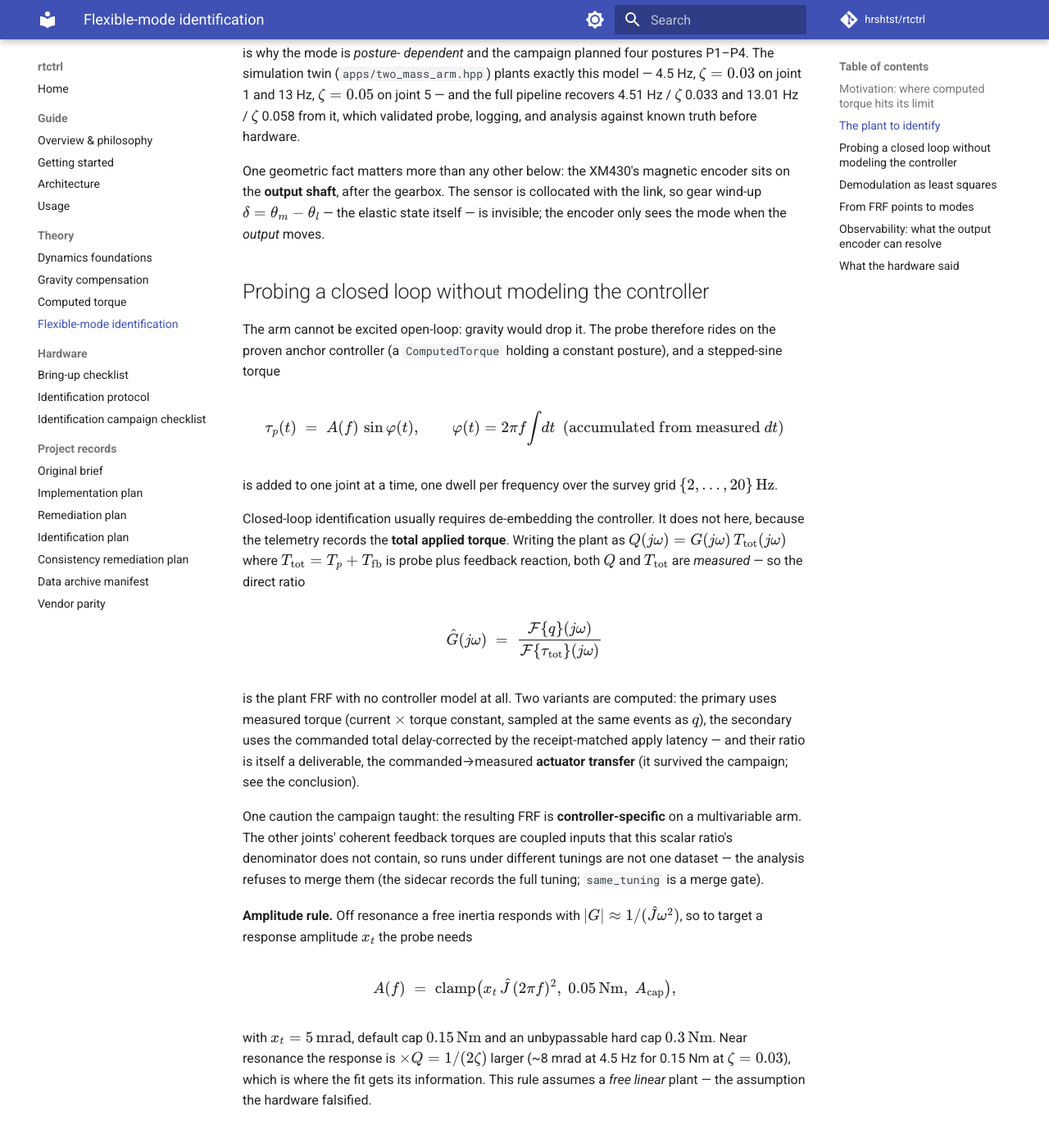
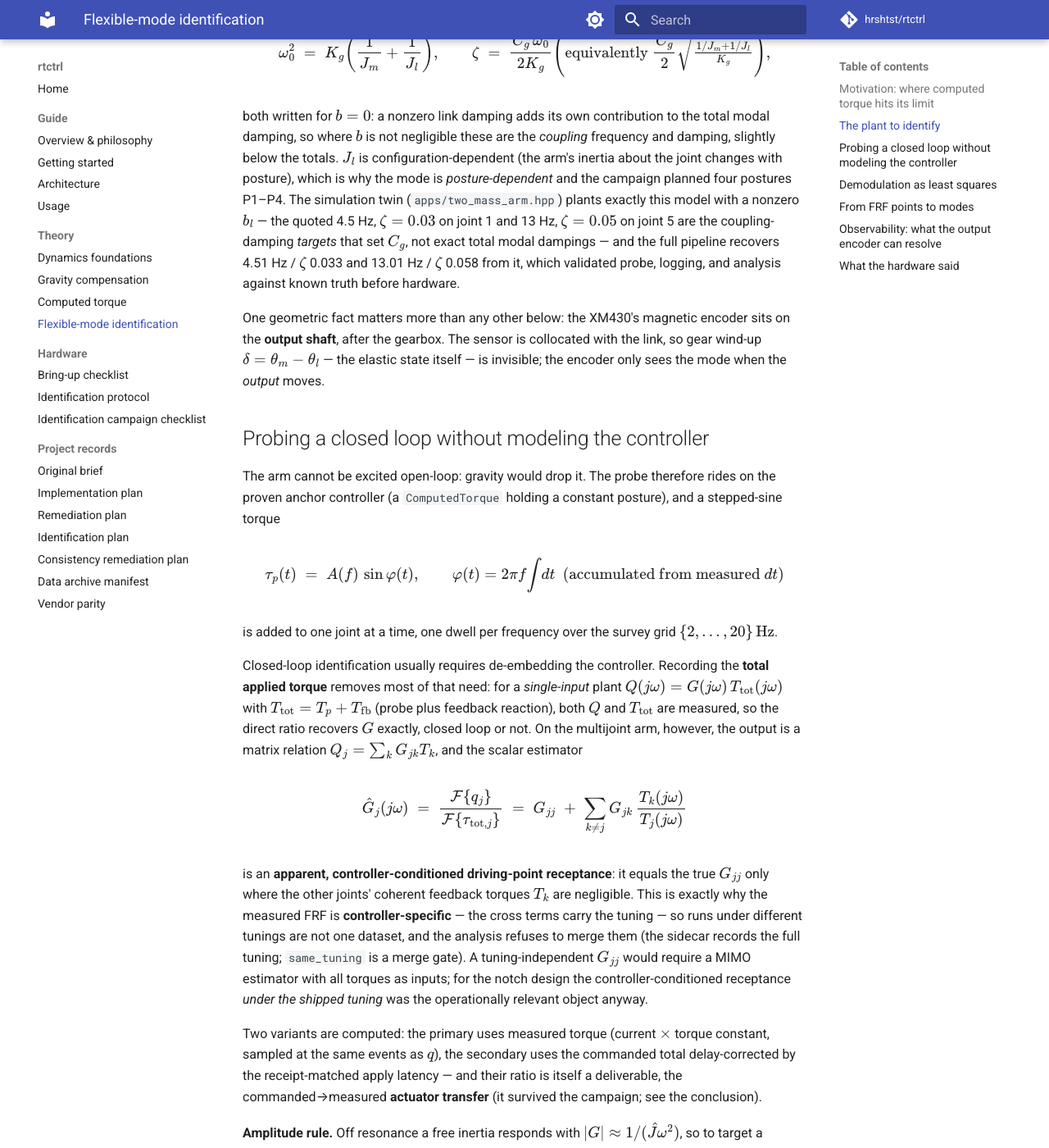
Before and after one commit to hrshtst/rtctrl, an MkDocs documentation site: the page built from docs/theory/identification.md, in a window 1280 px wide and 1400 px high, scrolled down 1575 px. Shown: the whole window at 82% size. Built offline with MkDocs 1.6.1 and Material for MkDocs 9.7.7, drawn with Linux system fonts in a browser that asks for light colours; comment, search, counter and statistics services are not loaded; some of the changed text lies outside the part shown.

Commit message:
docs(theory): correct four inaccuracies and two overclaims in the chapter
Review findings on the identification theory chapter:

- The 10.6 ms actuator-transfer phase slope is measured AFTER the
  command is corrected by the receipt-matched ~9.9 ms apply delay, so
  it is an ADDITIONAL report-side/effective delay, not a confirmation
  of the same one; the raw command-to-measured lag is ~two cycles
  (~20 ms, -147 deg at 20 Hz uncorrected). Fixed in the chapter and
  in the plan's addendum and Closure, which carried the same
  double-count.

- The scalar direct ratio is now derived honestly as an apparent,
  controller-conditioned driving-point receptance (Q_j = sum_k G_jk
  T_k; the cross terms carry the tuning), equal to G_jj only where
  cross-inputs are negligible — which is the precise reason for the
  tuning merge guard, resolving the contradiction with the earlier
  "is the plant FRF" claim.

- The SDOF intervals are renamed heuristic residual-profile
  uncertainty bands (no calibrated noise model behind them) in the
  chapter, the protocol, and the analyzer docstrings.

- The adaptive-hold acceptance now states BOTH conditions: block
  agreement AND both magnitudes clearing the calibrated floor — the
  omitted condition is why tick-frozen signals time out instead of
  being falsely accepted.

- The two-mass formulas are qualified as b = 0 coupling values; the
  fixture's planted zeta are coupling-damping targets, not exact
  total modal dampings.

- The instability claim is scoped: positive delayed-D work proves the
  term destabilizing; full-loop instability is the observed energy
  balance (runs 7-8), and the input-shaping statement is conditioned
  on that balance.

Strict mkdocs, ruff, and the analysis regressions pass.

Claude-Session: https://claude.ai/code/session_018U6gd6Z8sxPPGvah4xC6b4

````diff
--- a/docs/theory/identification.md
+++ b/docs/theory/identification.md
@@ -49,10 +49,15 @@ the mode is
 \;>\; 0 \quad \text{for } \varphi > 90^\circ,
 ```
 
-so at $117^\circ$ the "damping" *injects* energy: the loop is an
-oscillator, not a regulator, at that frequency. Input shaping cannot
-fix this — it only reduces reference excitation, and this instability
-is internal to the feedback loop.
+so at $117^\circ$ the D-path *injects* energy at the mode instead of
+removing it. That alone proves the term is destabilizing — whether the
+*whole* loop goes unstable depends on the full modal energy balance,
+including structural damping and the remaining controller terms. On
+this hardware the balance was observed to be net positive at full
+scale: runs 7–8 self-excited coherently and diverged until manually
+power-cut. Input shaping cannot repair a net-positive internal
+balance — it only reduces how hard the *reference* excites the mode —
+which is why lifting the cap required a redesign of the loop itself.
 
 The remedy would be a notch or phase-compensated D-path — but designing
 one requires knowing, per posture, the mode frequency $f_n$, damping
@@ -85,14 +90,19 @@ Its elastic mode has
 \left(\text{equivalently } \frac{C_g}{2}\sqrt{\tfrac{1/J_m + 1/J_l}{K_g}}\right),
 ```
 
-and $J_l$ is configuration-dependent (the arm's inertia about the
-joint changes with posture), which is why the mode is *posture-
-dependent* and the campaign planned four postures P1–P4. The
-simulation twin (`apps/two_mass_arm.hpp`) plants exactly this model —
-4.5 Hz, $\zeta = 0.03$ on joint 1 and 13 Hz, $\zeta = 0.05$ on
-joint 5 — and the full pipeline recovers 4.51 Hz / $\zeta$ 0.033 and
-13.01 Hz / $\zeta$ 0.058 from it, which validated probe, logging, and
-analysis against known truth before hardware.
+both written for $b = 0$: a nonzero link damping adds its own
+contribution to the total modal damping, so where $b$ is not
+negligible these are the *coupling* frequency and damping, slightly
+below the totals. $J_l$ is configuration-dependent (the arm's inertia
+about the joint changes with posture), which is why the mode is
+*posture-dependent* and the campaign planned four postures P1–P4. The
+simulation twin (`apps/two_mass_arm.hpp`) plants exactly this model
+with a nonzero $b_l$ — the quoted 4.5 Hz, $\zeta = 0.03$ on joint 1
+and 13 Hz, $\zeta = 0.05$ on joint 5 are the coupling-damping
+*targets* that set $C_g$, not exact total modal dampings — and the
+full pipeline recovers 4.51 Hz / $\zeta$ 0.033 and 13.01 Hz /
+$\zeta$ 0.058 from it, which validated probe, logging, and analysis
+against known truth before hardware.
 
 One geometric fact matters more than any other below: the XM430's
 magnetic encoder sits on the **output shaft**, after the gearbox. The
@@ -116,31 +126,40 @@ is added to one joint at a time, one dwell per frequency over the
 survey grid $\{2,\dots,20\}\,\mathrm{Hz}$.
 
 Closed-loop identification usually requires de-embedding the
-controller. It does not here, because the telemetry records the
-**total applied torque**. Writing the plant as
-$Q(j\omega) = G(j\omega)\,T_{\text{tot}}(j\omega)$ where
-$T_{\text{tot}} = T_p + T_{\text{fb}}$ is probe plus feedback
-reaction, both $Q$ and $T_{\text{tot}}$ are *measured* — so the
-direct ratio
+controller. Recording the **total applied torque** removes most of
+that need: for a *single-input* plant
+$Q(j\omega) = G(j\omega)\,T_{\text{tot}}(j\omega)$ with
+$T_{\text{tot}} = T_p + T_{\text{fb}}$ (probe plus feedback
+reaction), both $Q$ and $T_{\text{tot}}$ are measured, so the direct
+ratio recovers $G$ exactly, closed loop or not. On the multijoint
+arm, however, the output is a matrix relation
+$Q_j = \sum_k G_{jk} T_k$, and the scalar estimator
 
 ```math
-\hat G(j\omega) \;=\; \frac{\mathcal{F}\{q\}(j\omega)}
-                           {\mathcal{F}\{\tau_{\text{tot}}\}(j\omega)}
+\hat G_j(j\omega)
+\;=\; \frac{\mathcal{F}\{q_j\}}{\mathcal{F}\{\tau_{\text{tot},j}\}}
+\;=\; G_{jj} \;+\; \sum_{k\neq j} G_{jk}\,
+      \frac{T_k(j\omega)}{T_j(j\omega)}
+
 ```
 
-is the plant FRF with no controller model at all. Two variants are
-computed: the primary uses measured torque (current $\times$ torque
-constant, sampled at the same events as $q$), the secondary uses the
-commanded total delay-corrected by the receipt-matched apply latency —
-and their ratio is itself a deliverable, the commanded→measured
-**actuator transfer** (it survived the campaign; see the conclusion).
+is an **apparent, controller-conditioned driving-point receptance**:
+it equals the true $G_{jj}$ only where the other joints' coherent
+feedback torques $T_k$ are negligible. This is exactly why the
+measured FRF is **controller-specific** — the cross terms carry the
+tuning — so runs under different tunings are not one dataset, and the
+analysis refuses to merge them (the sidecar records the full tuning;
+`same_tuning` is a merge gate). A tuning-independent $G_{jj}$ would
+require a MIMO estimator with all torques as inputs; for the notch
+design the controller-conditioned receptance *under the shipped
+tuning* was the operationally relevant object anyway.
 
-One caution the campaign taught: the resulting FRF is
-**controller-specific** on a multivariable arm. The other joints'
-coherent feedback torques are coupled inputs that this scalar ratio's
-denominator does not contain, so runs under different tunings are not
-one dataset — the analysis refuses to merge them (the sidecar records
-the full tuning; `same_tuning` is a merge gate).
+Two variants are computed: the primary uses measured torque (current
+$\times$ torque constant, sampled at the same events as $q$), the
+secondary uses the commanded total delay-corrected by the
+receipt-matched apply latency — and their ratio is itself a
+deliverable, the commanded→measured **actuator transfer** (it
+survived the campaign; see the conclusion).
 
 **Amplitude rule.** Off resonance a free inertia responds with
 $|G| \approx 1/(\hat J\omega^2)$, so to target a response amplitude
@@ -184,18 +203,24 @@ conditioning.
 Before the window opens, an **adaptive pre-measure hold** waits out
 the onset transient, which decays as $e^{-\zeta\omega_0 t}$ with time
 constant $1/(\zeta\omega_0) \approx 1.2\,\mathrm{s}$ at 4.5 Hz,
-$\zeta = 0.03$. The hold accepts when two consecutive one-period block
-estimates agree,
+$\zeta = 0.03$. The hold accepts only when two consecutive one-period
+block estimates agree *and* both clear the calibrated floor,
 
 ```math
 \frac{|\hat Z_k - \hat Z_{k-1}|}
-     {\max(|\hat Z_k|, |\hat Z_{k-1}|, Z_{\text{floor}})} \;<\; 0.1 ,
+     {\max(|\hat Z_k|, |\hat Z_{k-1}|, Z_{\text{floor}})} \;<\; 0.1
+\qquad\text{and}\qquad
+\min(|\hat Z_k|, |\hat Z_{k-1}|) \;\ge\; Z_{\text{floor}} ,
 ```
 
 on *both* signals, with per-signal floors calibrated from the unforced
 lead-in (three times the RMS of one-period block magnitudes with the
 probe off), bounded to $[1, 4]\,\mathrm{s}$; a timeout marks the dwell
-low-confidence rather than blocking the run.
+low-confidence rather than blocking the run. The second condition is
+load-bearing: two near-zero blocks trivially "agree", so without the
+floor requirement a tick-frozen signal would be *falsely accepted* —
+with it, zero-response dwells time out into low-confidence instead,
+which is exactly the honest verdict the null survey produced.
 
 ## From FRF points to modes
 
@@ -208,8 +233,12 @@ H(f) \;\approx\; \frac{c}{\,f_n^2 - f^2 + 2j\zeta f_n f\,} + d,
 
 which is linear in $(c, d)$ for fixed $(f_n, \zeta)$ — so the fit
 scans a fine $(f_n, \zeta)$ grid, solves the linear subproblem at each
-point, and keeps the residual minimum; confidence intervals are the
-grid extent of the $\Delta\chi^2$ band. The survey grid alone cannot
+point, and keeps the residual minimum. The reported intervals are the
+grid extent of the residual-profile band
+$\mathrm{res} \le \mathrm{res}_{\min}\,(1 + 2/\nu)$, with $\nu$ the
+fit's degrees of freedom — a *heuristic* uncertainty band: without a
+calibrated noise model there is no likelihood behind it, so read it as
+a relative sharpness indicator, not a statistical confidence interval. The survey grid alone cannot
 produce damping: the half-power width of a $\zeta = 0.03$ mode at
 4.5 Hz is
 
@@ -302,18 +331,23 @@ stationary small-signal current probe up to the 0.30 Nm hard cap.**
   stiction is highest.
 
 **What was measured cleanly.** The actuator transfer came out as a
-textbook pure delay: magnitude $1.00$–$1.05$ flat across 2–20 Hz and
+textbook pure delay — magnitude $1.00$–$1.05$ flat across 2–20 Hz and
 phase falling linearly from $-8^\circ$ to $-76^\circ$, i.e.
 $e^{-j\omega T_d}$ with
 
 ```math
 T_d \;\approx\; \frac{76^\circ}{360^\circ \times 20\,\mathrm{Hz}}
-\;\approx\; 10.6\,\mathrm{ms},
+\;\approx\; 10.6\,\mathrm{ms}
 ```
 
-consistent with the receipt-measured one-cycle apply delay
-(~9.9 ms). Any future compensator design has its actuator phase
-budget. The campaign also produced the first empirical stationary
+— and this slope is measured *after* the command has already been
+delay-corrected by the receipt-matched apply delay (~9.9 ms), so it is
+an **additional** lag, not a confirmation of that one: it sits on the
+measurement side (the reported current lags the applied torque by
+about one more read cycle) or in the timing model, and the raw
+command→measured-torque lag is the sum, roughly two control cycles
+(~20 ms; the uncorrected 20 Hz phase is $\approx -147^\circ$). A
+compensator phase budget must count both parts. The campaign also produced the first empirical stationary
 noise floors (0.4–1.1 mrad — 10–30× the analytic figure, because
 ambient motion is only 1–2 counts) and the qualified hold controller.
 
````
Also changed, not shown: docs/IDENTIFICATION_PLAN.md (+10 -6 lines), docs/IDENTIFICATION_PROTOCOL.md (+3 -1 lines), 1 other file.
